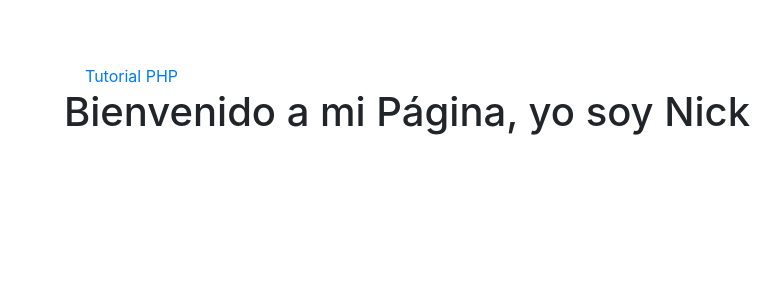
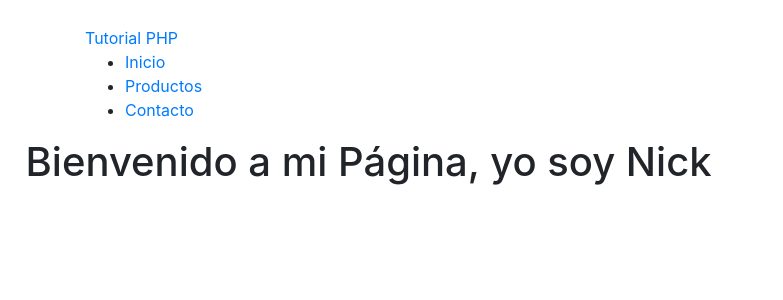
Before and after one commit to pedro-donoso/tutorial-php, a PHP site: page / in a window 1280 px wide. Shown: the top 300 px of the page, without its empty margins (0-783 px from the left). Run offline with PHP 8.4, Linux system fonts and the light colour scheme.

Commit message:
agrego menu

```diff
--- a/styles/main.css
+++ b/styles/main.css
@@ -1,3 +1,3 @@
 body{
-    margin: 5%;
+    margin: 2%;
 }
--- a/views/app.html
+++ b/views/app.html
@@ -15,6 +15,11 @@
         <div class="container">
             <nav>
                 <a href="/" class="logo">Tutorial PHP</a>
+                <ul>
+                    <li><a href="/">Inicio</a></li>
+                    <li><a href="/productos">Productos</a></li>
+                    <li><a href="/contacto">Contacto</a></li>
+                </ul>
             </nav>
         </div>
     </header>
```
